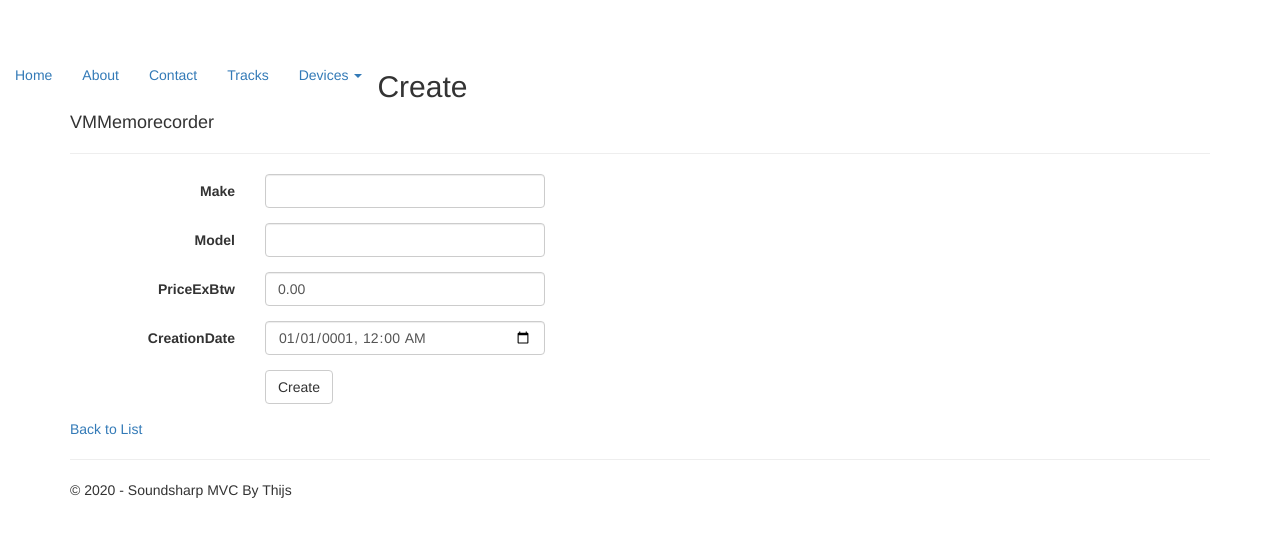
After one commit to ThijsvDorp/SoundsharpMVC, an ASP.NET MVC app: template SoundsharpMVC/Views/Memorecorder/Create.cshtml in a window 1280 px wide. The commit adds this page. Shown: the top 537 px of the page. Run offline with ASP.NET Core 8 and stand-ins for ASP.NET MVC 5, Linux system fonts and the light colour scheme; the template is opened without the code that fills it, so the values that code supplies are empty; the project's own start-up code is not run, and a stand-in starts its controllers and pages; some libraries are stand-ins or nearby versions.

Commit message:
Fixed dropdown menu for Memorecorder, Added CdDiscMan.cs

```diff
--- a/AudioDevices/AudioDevice.cs
+++ b/AudioDevices/AudioDevice.cs
@@ -58,7 +58,7 @@ namespace AudioDevices.Devices
         {
             serialId = ++lastID;
         }
-        public abstract string DisplayStorageCapacity();
+       // public abstract string DisplayStorageCapacity();
 
         protected static int lastID = 0;
         //Maak een aantal public properties die getten of setten.
--- a/AudioDevices/MemoRecorder.cs
+++ b/AudioDevices/MemoRecorder.cs
@@ -10,7 +10,7 @@ namespace AudioDevices.Devices
     {
         private MemoCartRidgeType maxCartRidgeType;
         //Maak een enum met alle verschillende cartridge soorten.
-        enum MemoCartRidgeType
+        public enum MemoCartRidgeType
         {
             c60,
             c90,
@@ -45,6 +45,6 @@ namespace AudioDevices.Devices
 
         }
 
-        private MemoCartRidgeType MaxCartridgeType { get { return maxCartRidgeType;} set { maxCartRidgeType = value; } }
+        public MemoCartRidgeType MaxCartridgeType { get { return maxCartRidgeType;} set { maxCartRidgeType = value; } }
     }
 }
--- a/SoundsharpMVC/Models/VMMemorecorder.cs
+++ b/SoundsharpMVC/Models/VMMemorecorder.cs
@@ -4,6 +4,8 @@ using System.ComponentModel.DataAnnotations;
 using System.Linq;
 using System.Web;
 using AudioDevices.Devices;
+using SoundsharpMVC;
+using static AudioDevices.Devices.MemoRecorder;
 
 namespace SoundsharpMVC.Models
 {
@@ -15,6 +17,6 @@ namespace SoundsharpMVC.Models
        public string Model { get; set; }
        public decimal PriceExBtw { get; set; }
        public DateTime CreationDate { get; set; }
-      // public MemoCartridgeType MemoCartridgeType { get; set; }
+       public MemoCartRidgeType MemoCartridgeType { get; set; }
     }
 }
--- /dev/null
+++ b/SoundsharpMVC/Views/Memorecorder/Create.cshtml
@@ -0,0 +1,64 @@
+@model SoundsharpMVC.Models.VMMemorecorder
+
+@{
+    ViewBag.Title = "Create";
+}
+
+<h2>Create</h2>
+
+
+@using (Html.BeginForm())
+{
+    @Html.AntiForgeryToken()
+
+    <div class="form-horizontal">
+        <h4>VMMemorecorder</h4>
+        <hr />
+        @Html.ValidationSummary(true, "", new { @class = "text-danger" })
+        <div class="form-group">
+            @Html.LabelFor(model => model.Make, htmlAttributes: new { @class = "control-label col-md-2" })
+            <div class="col-md-10">
+                @Html.EditorFor(model => model.Make, new { htmlAttributes = new { @class = "form-control" } })
+                @Html.ValidationMessageFor(model => model.Make, "", new { @class = "text-danger" })
+            </div>
+        </div>
+
+        <div class="form-group">
+            @Html.LabelFor(model => model.Model, htmlAttributes: new { @class = "control-label col-md-2" })
+            <div class="col-md-10">
+                @Html.EditorFor(model => model.Model, new { htmlAttributes = new { @class = "form-control" } })
+                @Html.ValidationMessageFor(model => model.Model, "", new { @class = "text-danger" })
+            </div>
+        </div>
+
+        <div class="form-group">
+            @Html.LabelFor(model => model.PriceExBtw, htmlAttributes: new { @class = "control-label col-md-2" })
+            <div class="col-md-10">
+                @Html.EditorFor(model => model.PriceExBtw, new { htmlAttributes = new { @class = "form-control" } })
+                @Html.ValidationMessageFor(model => model.PriceExBtw, "", new { @class = "text-danger" })
+            </div>
+        </div>
+
+        <div class="form-group">
+            @Html.LabelFor(model => model.CreationDate, htmlAttributes: new { @class = "control-label col-md-2" })
+            <div class="col-md-10">
+                @Html.EditorFor(model => model.CreationDate, new { htmlAttributes = new { @class = "form-control" } })
+                @Html.ValidationMessageFor(model => model.CreationDate, "", new { @class = "text-danger" })
+            </div>
+        </div>
+
+        <div class="form-group">
+            <div class="col-md-offset-2 col-md-10">
+                <input type="submit" value="Create" class="btn btn-default" />
+            </div>
+        </div>
+    </div>
+}
+
+<div>
+    @Html.ActionLink("Back to List", "Index")
+</div>
+
+@section Scripts {
+    @Scripts.Render("~/bundles/jqueryval")
+}
--- a/SoundsharpMVC/Views/Memorecorder/Index.cshtml
+++ b/SoundsharpMVC/Views/Memorecorder/Index.cshtml
@@ -4,7 +4,7 @@
     ViewBag.Title = "Index";
 }
 
-<h2>Index</h2>
+
 
 <p>
     @Html.ActionLink("Create New", "Create")
--- a/SoundsharpMVC/Views/Shared/_Layout.cshtml
+++ b/SoundsharpMVC/Views/Shared/_Layout.cshtml
@@ -3,35 +3,51 @@
 <head>
     <meta charset="utf-8" />
     <meta name="viewport" content="width=device-width, initial-scale=1.0">
-    <title>@ViewBag.Title - My ASP.NET Application</title>
+    <title>@ViewBag.Title Soundsharp MVC</title>
     @Styles.Render("~/Content/css")
     @Scripts.Render("~/bundles/modernizr")
 
+    <script src="~/Scripts/jquery-1.9.0.js"></script>
+    <script src="~/Scripts/bootstrap.js"></script>
+    <script>
+        $.validator.methods.range = function (value, element, param) {
+            var globalizedValue = value.replace(",", ".");
+            return this.optional(element) || (globalizedValue >= param[0] && globalizedValue <= param[1]);
+        }
+
+        $.validator.methods.number = function (value, element) {
+            return this.optional(element) || /^-?(?:\d+|\d{1,3}(?:[\s\.,]\d{3})+)(?:[\.,]\d+)?$/.test(value);
+        }
+        $(document).ready(function () {
+            $('.dropdown-toggle').dropdown();
+        });
+    </script>
+
 </head>
 <body>
-    <div class="navbar navbar-inverse navbar-fixed-top">
-        <div class="container">
-            <div class="navbar-header">
-                <button type="button" class="navbar-toggle" data-toggle="collapse" data-target=".navbar-collapse">
-                    <span class="icon-bar"></span>
-                    <span class="icon-bar"></span>
-                    <span class="icon-bar"></span>
-                </button>
-                @Html.ActionLink("SoundsharpMVC", "Index", "Track", new { area = "" }, new { @class = "navbar-brand" })
-            </div>
-            <div class="navbar-collapse collapse">
-                <ul class="nav navbar-nav">
-                    <li>@Html.ActionLink("Create", "Create", "Track")</li>
-                </ul>
-                @Html.Partial("_LoginPartial")
-            </div>
-        </div>
-    </div>
+
+
+    <ul class="nav navbar-nav">
+        <li>@Html.ActionLink("Home", "Index", "Home")</li>
+        <li>@Html.ActionLink("About", "About", "Home")</li>
+        <li>@Html.ActionLink("Contact", "Contact", "Home")</li>
+        <li>@Html.ActionLink("Tracks", "Index", "Track")</li>
+        <li class="dropdown">
+            <a class="dropdown-toggle" data-toggle="dropdown" href="#">
+                Devices
+                <span class="caret"></span>
+            </a>
+            <ul class="dropdown-menu" role="menu">
+                <li>@Html.ActionLink("Memorecorders", "Index", "Memorecorder")</li>
+                <li>@Html.ActionLink("MP3b players", "MP3playerIndex", "Device")</li>
+            </ul>
+        </li>
+    </ul>
     <div class="container body-content">
         @RenderBody()
         <hr />
         <footer>
-            <p>&copy; @DateTime.Now.Year - My ASP.NET Application</p>
+            <p>&copy; @DateTime.Now.Year - Soundsharp MVC By Thijs</p>
         </footer>
     </div>
 
--- a/SoundsharpMVC/Views/Track/Index.cshtml
+++ b/SoundsharpMVC/Views/Track/Index.cshtml
@@ -2,8 +2,6 @@
 @{
     ViewBag.Title = "Index";
 }
-
-<h2>Index</h2>
 
 <p>
     @Html.ActionLink("Create New", "Create")
```
Also changed, not shown: AudioDevices/CdDiscMan.cs (added, +13 -0 lines), SoundsharpMVC/Controllers/MemorecorderController.cs (+10 -10 lines), AudioDevices/AudioDevices.csproj, SoundsharpMVC/SoundsharpMVC.csproj.
